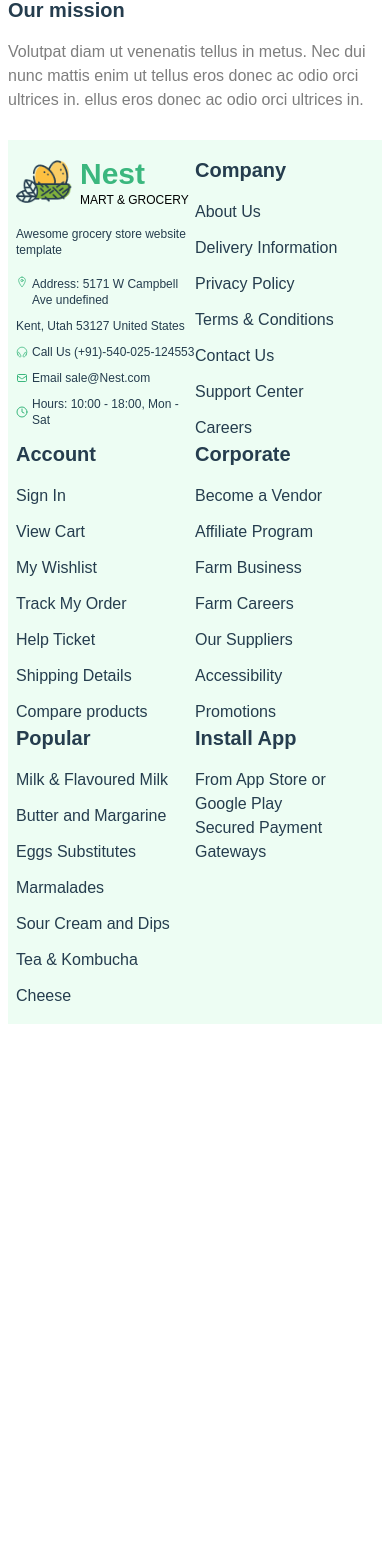
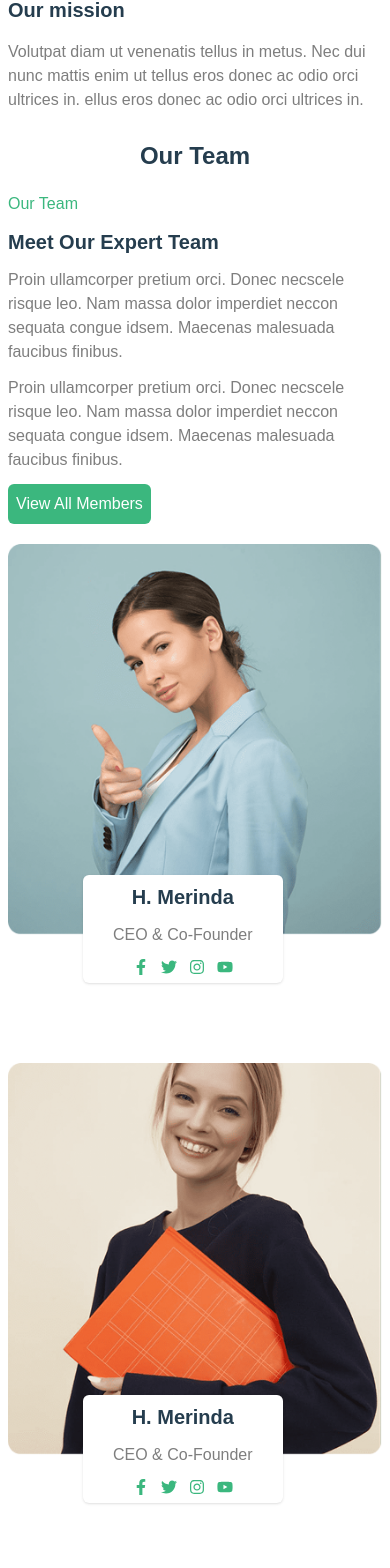
Before and after one commit to CseRashed/nest-mart, a React (Vite) app: page /blog in a window 390 px wide. Shown: the part 3894-5462 px from the top of the page. Before the commit the page ends 4942 px from the top, so only its background shows below. Built offline with nearby package versions, Linux system fonts and the light colour scheme.

Commit message:
create Blog Team section and also responsived with all devices

```diff
--- /dev/null
+++ b/src/Components/BlogTeam/BlogTeam.jsx
@@ -0,0 +1,56 @@
+import React from 'react'
+import { FaFacebookF, FaInstagram, FaTwitter, FaYoutube } from 'react-icons/fa'
+import img1 from '../../assets/Main.png'
+import img2 from '../../assets/Main-1.png'
+export default function BlogTeam() {
+  return (
+    <div className='mt-5 md:mt-1 lg:mt-15'>
+      <h1 className='text-[#253D4E] font-bold text-2xl md:text-3xl lg:text-4xl text-center mb-5 md:mb-10 lg:mb-10'>Our Team</h1>
+      <div className='flex flex-col md:flex-col lg:flex-row  gap-5'>
+        <div className='flex-1'>
+            <p className='text-[#3BB77E] '>Our Team</p>
+            <h1 className='text-[#253D4E] text-xl md:text-2xl lg:text-4xl font-bold my-3 md:my-3 lg:my-5'>
+                Meet Our Expert Team
+            </h1>
+            <p className='text-[#7E7E7E]'>
+                Proin ullamcorper pretium orci. Donec necscele risque leo. Nam massa dolor imperdiet neccon sequata congue idsem. Maecenas malesuada faucibus finibus.
+            </p>
+            <p className='text-[#7E7E7E] my-3 md:my-3 lg:my-5'>
+                Proin ullamcorper pretium orci. Donec necscele risque leo. Nam massa dolor imperdiet neccon sequata congue idsem. Maecenas malesuada faucibus finibus.
+            </p>
+            <button className='text-white bg-[#3BB77E] p-2 rounded-md'>
+                View All Members
+            </button>
+        </div>
+        <div className='flex flex-col md:flex-row lg:flex-row gap-5' >
+            <div className=''>
+                <img src={img1} alt="" />
+                <div className='bg-white w-50 py-2  flex flex-col items-center gap-3 shadow rounded-md relative bottom-15  left-1/5 md:left-1/4 lg:left-1/4 text-center '>
+                    <h1 className='text-[#253D4E] text-xl font-bold'>H. Merinda</h1>
+                    <p className='text-[#7E7E7E]'>CEO & Co-Founder</p>
+                    <div className='flex gap-3 text-[#3BB77E]'>
+                        <FaFacebookF />
+                        <FaTwitter />
+                        <FaInstagram />
+                        <FaYoutube />
+                    </div>
+                </div>
+            </div>
+            <div>
+                <img src={img2} alt="" />
+                <div className='bg-white py-2 w-50 flex flex-col items-center gap-3 shadow rounded-md relative bottom-15 left-1/5 md:left-1/4 lg:left-1/4 text-center '>
+                    <h1 className='text-[#253D4E] text-xl font-bold'>H. Merinda</h1>
+                    <p className='text-[#7E7E7E]'>CEO & Co-Founder</p>
+                    <div className='flex gap-3 text-[#3BB77E]'>
+                        <FaFacebookF />
+                        <FaTwitter />
+                        <FaInstagram />
+                        <FaYoutube />
+                    </div>
+                </div>
+            </div>
+        </div>
+      </div>
+    </div>
+  )
+}
--- a/src/Pages/Blog/Blog.jsx
+++ b/src/Pages/Blog/Blog.jsx
@@ -2,6 +2,7 @@ import React from 'react'
 import BlogWelcome from '../../Components/BlogWelcome/BlogWelcome'
 import BlogProvide from '../../Components/BlogProvide/BlogProvide'
 import BlogPerformance from '../../Components/BlogPerformance/BlogPerformance'
+import BlogTeam from '../../Components/BlogTeam/BlogTeam'
 
 export default function Blog() {
   return (
@@ -9,6 +10,7 @@ export default function Blog() {
       <BlogWelcome></BlogWelcome>
       <BlogProvide></BlogProvide>
       <BlogPerformance></BlogPerformance>
+      <BlogTeam></BlogTeam>
     </div>
   )
 }
```
